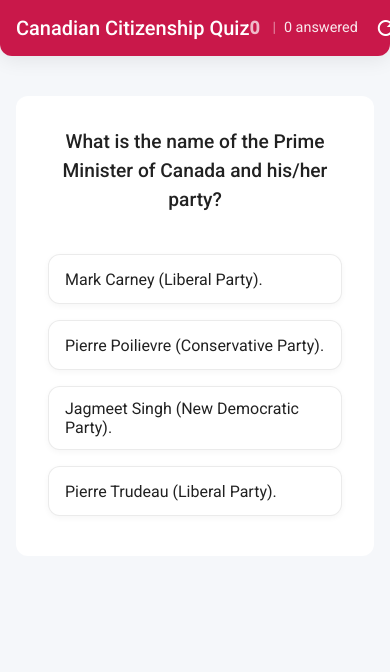
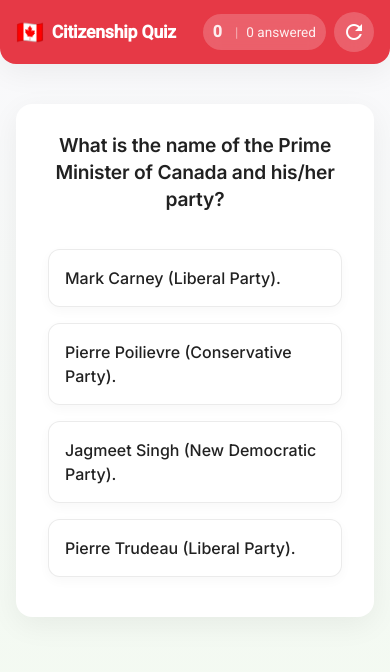
Before and after one commit to arnaudober/canadian-citizenship-quiz, an Angular app: page / in a window 390 px wide. Shown: the top 672 px of the page. Built offline with nearby package versions, Linux system fonts and the light colour scheme.

Commit message:
Update styles, animations, and accessibility enhancements; improve responsiveness and redesign UI components

```diff
--- a/src/app/animations.ts
+++ b/src/app/animations.ts
@@ -3,27 +3,27 @@
 
 export const fadeInOut = trigger('fadeInOut', [
   transition(':enter', [
-    style({opacity: 0, transform: 'translateY(10px)'}),
-    animate('300ms ease-out', style({opacity: 1, transform: 'translateY(0)'}))
+    style({opacity: 0, transform: 'translateY(20px) scale(0.98)'}),
+    animate('400ms cubic-bezier(0.2, 0.8, 0.2, 1.0)', style({opacity: 1, transform: 'translateY(0) scale(1)'}))
   ]),
   transition(':leave', [
-    animate('200ms ease-in', style({opacity: 0, transform: 'translateY(-10px)'}))
+    animate('300ms cubic-bezier(0.4, 0.0, 1, 1)', style({opacity: 0, transform: 'translateY(-20px) scale(0.98)'}))
   ])
 ]);
 
 export const optionAnimation = trigger('optionAnimation', [
   transition(':enter', [
-    style({opacity: 0, transform: 'translateY(20px)'}),
-    animate('300ms ease-out', style({opacity: 1, transform: 'translateY(0)'}))
+    style({opacity: 0, transform: 'translateY(15px)'}),
+    animate('400ms cubic-bezier(0.2, 0.8, 0.2, 1.0)', style({opacity: 1, transform: 'translateY(0)'}))
   ])
 ]);
 
 export const staggerOptions = trigger('staggerOptions', [
   transition('* => *', [
     query(':enter', [
-      style({opacity: 0, transform: 'translateY(20px)'}),
-      stagger('100ms', [
-        animate('300ms ease-out', style({opacity: 1, transform: 'translateY(0)'}))
+      style({opacity: 0, transform: 'translateY(15px)'}),
+      stagger('80ms', [
+        animate('400ms cubic-bezier(0.2, 0.8, 0.2, 1.0)', style({opacity: 1, transform: 'translateY(0)'}))
       ])
     ], {optional: true})
   ])
--- a/src/app/app.css
+++ b/src/app/app.css
@@ -5,7 +5,10 @@
   padding: calc(var(--spacing-unit) * 2);
   padding-top: calc(var(--spacing-unit) * 2 + var(--safe-area-top));
   padding-bottom: calc(var(--spacing-unit) * 2 + var(--safe-area-bottom));
+  padding-left: calc(var(--spacing-unit) * 2 + var(--safe-area-left));
+  padding-right: calc(var(--spacing-unit) * 2 + var(--safe-area-right));
   min-height: calc(100vh - var(--safe-area-top) - var(--safe-area-bottom));
+  background: linear-gradient(to bottom, var(--background-color), var(--light-color));
 }
 
 .toolbar {
@@ -13,15 +16,29 @@
   top: 0;
   z-index: 10;
   padding-top: var(--safe-area-top);
+  padding-left: max(16px, var(--safe-area-left));
+  padding-right: max(16px, var(--safe-area-right));
   border-radius: 0 0 var(--border-radius) var(--border-radius);
   box-shadow: var(--card-shadow);
   display: flex;
   align-items: center;
+  background-color: var(--primary-color);
+  color: var(--text-on-primary);
+  height: 64px;
 }
 
 .title {
   font-size: 1.25rem;
-  font-weight: 500;
+  font-weight: 600;
+  letter-spacing: -0.01em;
+  display: flex;
+  align-items: center;
+}
+
+.title::before {
+  content: "🇨🇦";
+  margin-right: 8px;
+  font-size: 1.4rem;
 }
 
 .spacer {
@@ -31,21 +48,26 @@
 .stats {
   display: flex;
   align-items: center;
-  font-size: 0.9rem;
+  font-size: 0.95rem;
+  background-color: rgba(255, 255, 255, 0.2);
+  padding: 6px 12px;
+  border-radius: 100px;
+  backdrop-filter: blur(8px);
+  -webkit-backdrop-filter: blur(8px);
 }
 
 .score {
-  font-weight: bold;
+  font-weight: 700;
   font-size: 1.1rem;
   margin-right: 5px;
 }
 
 .score.positive {
-  color: var(--primary-light);
+  color: white;
 }
 
 .score.neutral {
-  color: rgba(255, 255, 255, 0.7);
+  color: rgba(255, 255, 255, 0.9);
 }
 
 .divider {
@@ -59,8 +81,9 @@
 
 .card-wrapper {
   width: 100%;
-  max-width: 600px;
-  margin: calc(var(--spacing-unit) * 3) 0;
+  max-width: 650px;
+  margin: calc(var(--spacing-unit) * 5) 0;
+  perspective: 1000px;
 }
 
 .card {
@@ -70,29 +93,31 @@
   overflow: hidden;
   box-shadow: var(--card-shadow);
   transition: transform 0.3s ease, box-shadow 0.3s ease;
+  transform-style: preserve-3d;
 }
 
 .question-text {
-  font-size: 1.3rem;
+  font-size: 1.4rem;
   text-align: center;
-  font-weight: 500;
+  font-weight: 600;
   margin: 0 0 calc(var(--spacing-unit) * 3) 0;
-  padding: calc(var(--spacing-unit) * 2);
+  padding: calc(var(--spacing-unit) * 3);
   color: var(--text-primary);
-  line-height: 1.5;
+  line-height: 1.4;
+  letter-spacing: -0.01em;
 }
 
 .options-container {
   display: flex;
   flex-direction: column;
   gap: calc(var(--spacing-unit) * 2);
-  padding: 0 calc(var(--spacing-unit) * 2) calc(var(--spacing-unit) * 3);
+  padding: 0 calc(var(--spacing-unit) * 3) calc(var(--spacing-unit) * 4);
 }
 
 .option-item {
-  padding: calc(var(--spacing-unit) * 2);
-  border-radius: var(--border-radius);
-  background-color: var(--card-color);
+  padding: calc(var(--spacing-unit) * 2.5);
+  border-radius: calc(var(--border-radius) - 4px);
+  background-color: white;
   border: 1px solid rgba(0, 0, 0, 0.08);
   cursor: pointer;
   transition: all 0.2s ease;
@@ -102,42 +127,34 @@
   box-shadow: var(--option-shadow);
   display: flex;
   align-items: center;
-  font-weight: 400;
+  font-weight: 500;
   min-height: 24px;
+  letter-spacing: normal;
+  color: var(--text-primary);
+  font-size: 1rem;
 }
 
-.option-item:active {
-  transform: scale(0.98);
-}
-
-.option-item::before {
-  content: '';
-  position: absolute;
-  top: 0;
-  left: 0;
-  width: 100%;
-  height: 100%;
-  background-color: currentColor;
-  opacity: 0;
-  transition: opacity 0.2s ease;
-}
-
-.option-item:hover::before {
-  opacity: 0.04;
-}
+.option-item:hover {
+  background-color: #f8f9fa;
+  transform: translateY(-2px);
+  box-shadow: 0 6px 15px rgba(0, 0, 0, 0.05);
+  border-color: rgba(0, 0, 0, 0.12);
+}.option-item:active {
+   transform: scale(0.98) translateY(0);
+ }
 
 .option-item.selected {
-  background-color: var(--primary-light);
+  background-color: #ffeded;
   color: var(--primary-dark);
   border-color: var(--primary-color);
-  font-weight: 500;
+  font-weight: 600;
 }
 
 .correct-option {
-  background-color: rgba(76, 175, 80, 0.1) !important;
+  background-color: rgba(76, 175, 80, 0.15) !important;
   border-color: var(--success-color) !important;
-  color: var(--success-color) !important;
-  font-weight: 500;
+  color: #2e7d32 !important;
+  font-weight: 600;
 }
 
 .correct-option::after {
@@ -145,13 +162,14 @@
   position: absolute;
   right: calc(var(--spacing-unit) * 2);
   font-weight: bold;
+  font-size: 1.2rem;
 }
 
 .incorrect-option {
-  background-color: rgba(244, 67, 54, 0.1) !important;
+  background-color: rgba(244, 67, 54, 0.15) !important;
   border-color: var(--error-color) !important;
-  color: var(--error-color) !important;
-  font-weight: 500;
+  color: #c62828 !important;
+  font-weight: 600;
 }
 
 .incorrect-option::after {
@@ -159,33 +177,72 @@
   position: absolute;
   right: calc(var(--spacing-unit) * 2);
   font-weight: bold;
+  font-size: 1.2rem;
 }
 
 .reset-button {
   margin-left: calc(var(--spacing-unit) * 1);
+  background-color: rgba(255, 255, 255, 0.2);
+  border-radius: 50%;
+  backdrop-filter: blur(8px);
+  -webkit-backdrop-filter: blur(8px);
 }
 
-@media screen and (max-width: 600px) {
+/* Animation delays for staggered options */
+.option-item:nth-child(1) { animation-delay: 0ms; }
+.option-item:nth-child(2) { animation-delay: 50ms; }
+.option-item:nth-child(3) { animation-delay: 100ms; }
+.option-item:nth-child(4) { animation-delay: 150ms; }
+
+/* Media queries for responsive design */
+@media screen and (max-width: 700px) {
   .question-text {
-    font-size: 1.2rem;
+    font-size: 1.3rem;
+    padding: calc(var(--spacing-unit) * 2);
   }
 
   .option-item {
-    padding: calc(var(--spacing-unit) * 1.5) calc(var(--spacing-unit) * 2);
+    padding: calc(var(--spacing-unit) * 2) calc(var(--spacing-unit) * 2);
+  }
+
+  .card-wrapper {
+    margin: calc(var(--spacing-unit) * 3) 0;
   }
 }
 
-@media screen and (max-width: 375px) {
+@media screen and (max-width: 480px) {
   .title {
     font-size: 1.1rem;
   }
 
   .stats {
-    font-size: 0.8rem;
+    font-size: 0.85rem;
+    padding: 4px 10px;
   }
 
   .score {
-    font-size: 0.9rem;
+    font-size: 1rem;
+  }
+
+  .question-text {
+    font-size: 1.2rem;
+    padding: calc(var(--spacing-unit) * 1.5);
+  }
+
+  .options-container {
+    padding: 0 calc(var(--spacing-unit) * 2) calc(var(--spacing-unit) * 3);
+  }
+}
+
+/* iOS-specific enhancements */
+@supports (-webkit-touch-callout: none) {
+  .option-item {
+    -webkit-tap-highlight-color: transparent;
+  }
+
+  .card {
+    backdrop-filter: blur(30px);
+    -webkit-backdrop-filter: blur(30px);
   }
 }
 
@@ -193,9 +250,10 @@
 @media (hover: none) and (pointer: coarse) {
   .option-item {
     padding: calc(var(--spacing-unit) * 2.5) calc(var(--spacing-unit) * 2);
+    min-height: 30px;
   }
 
-  .option-item:active::before {
-    opacity: 0.08;
+  .option-item:active {
+    background-color: rgba(241, 250, 238, 0.8);
   }
 }
--- a/src/app/app.html
+++ b/src/app/app.html
@@ -1,5 +1,5 @@
-<mat-toolbar color="primary" class="toolbar">
-  <span class="title">Canadian Citizenship Quiz</span>
+<mat-toolbar class="toolbar">
+  <span class="title">Citizenship Quiz</span>
   <span class="spacer"></span>
   <span class="stats">
     <span class="score" [ngClass]="{'positive': score > 0, 'neutral': score === 0}">{{ score }}</span>
@@ -29,7 +29,10 @@
        'incorrect-option': showAnswer && i === selectedOption && i !== getCurrentQuestion()!.correctOptionIndex,
        'selected': selectedOption === i
      }"
-                   (click)="!showAnswer && selectOption(i)">
+                   (click)="!showAnswer && selectOption(i)"
+                   [attr.aria-selected]="selectedOption === i"
+                   [attr.role]="'option'"
+                   [attr.aria-disabled]="showAnswer">
                 {{ option }}
               </div>
             }
--- a/src/index.html
+++ b/src/index.html
@@ -7,7 +7,7 @@
   <meta name="viewport" content="width=device-width, initial-scale=1.0, maximum-scale=1.0, user-scalable=no, viewport-fit=cover
 ">
   <link rel="icon" type="image/png" href="/assets/favicon.png">
-  <link rel="apple-touch-icon" href="assets/favicon.png">
+  <link rel="apple-touch-icon" href="/assets/favicon.png">
   <link href="https://fonts.googleapis.com/css2?family=Roboto:wght@300;400;500&amp;display=swap" rel="stylesheet">
   <link href="https://fonts.googleapis.com/icon?family=Material+Icons" rel="stylesheet">
   <meta name="apple-mobile-web-app-capable" content="yes">
--- a/src/styles.css
+++ b/src/styles.css
@@ -1,39 +1,42 @@
-html, body { height: 100%; }
-body { margin: 0; font-family: Roboto, "Helvetica Neue", sans-serif; }
+@import url('https://fonts.googleapis.com/css2?family=Inter:wght@400;500;600;700&display=swap');
+
+html, body { height: 100%; overflow-y: hidden; }
+body { margin: 0; font-family: 'Inter', system-ui, sans-serif;}
 
 :root {
-  --primary-color: #2196F3;
-  --primary-dark: #1976D2;
-  --primary-light: #BBDEFB;
-  --accent-color: #FF4081;
+  --primary-color: #e63946; /* Canadian red */
+  --primary-dark: #d62c3b;
+  --primary-light: #f3a9b0;
+  --accent-color: #1d3557; /* Dark blue */
+  --secondary-color: #457b9d; /* Medium blue */
+  --light-color: #f1faee; /* Off-white */
+
   --text-on-primary: white;
   --text-primary: rgba(0, 0, 0, 0.87);
   --text-secondary: rgba(0, 0, 0, 0.6);
-  --background-color: #F5F7FA;
+  --background-color: #f9f9fb;
   --card-color: white;
   --success-color: #4CAF50;
-  --error-color: #F44336;
-  --border-radius: 12px;
-  --card-shadow: 0 4px 20px rgba(0, 0, 0, 0.08);
-  --option-shadow: 0 2px 6px rgba(0, 0, 0, 0.04);
+  --error-color: #e63946;
+
+  --border-radius: 16px;
+  --card-shadow: 0 8px 30px rgba(0, 0, 0, 0.06);
+  --option-shadow: 0 4px 12px rgba(0, 0, 0, 0.03);
   --spacing-unit: 8px;
   --safe-area-top: env(safe-area-inset-top, 0);
   --safe-area-bottom: env(safe-area-inset-bottom, 0);
+  --safe-area-left: env(safe-area-inset-left, 0);
+  --safe-area-right: env(safe-area-inset-right, 0);
 }
 
+
 body {
-  font-family: 'Roboto', sans-serif;
+  font-family: 'Inter', system-ui, -apple-system, BlinkMacSystemFont, 'Segoe UI', Roboto, sans-serif;
   background-color: var(--background-color);
   margin: 0;
   padding: 0;
   color: var(--text-primary);
+  line-height: 1.5;
+  -webkit-font-smoothing: antialiased;
+  -moz-osx-font-smoothing: grayscale;
 }
-
-mat-card.card {
-  box-shadow: none !important;
-}
-
-mat-toolbar.mat-primary {
-  background-color: #c9184a !important;
-  color: white;
-}
```
